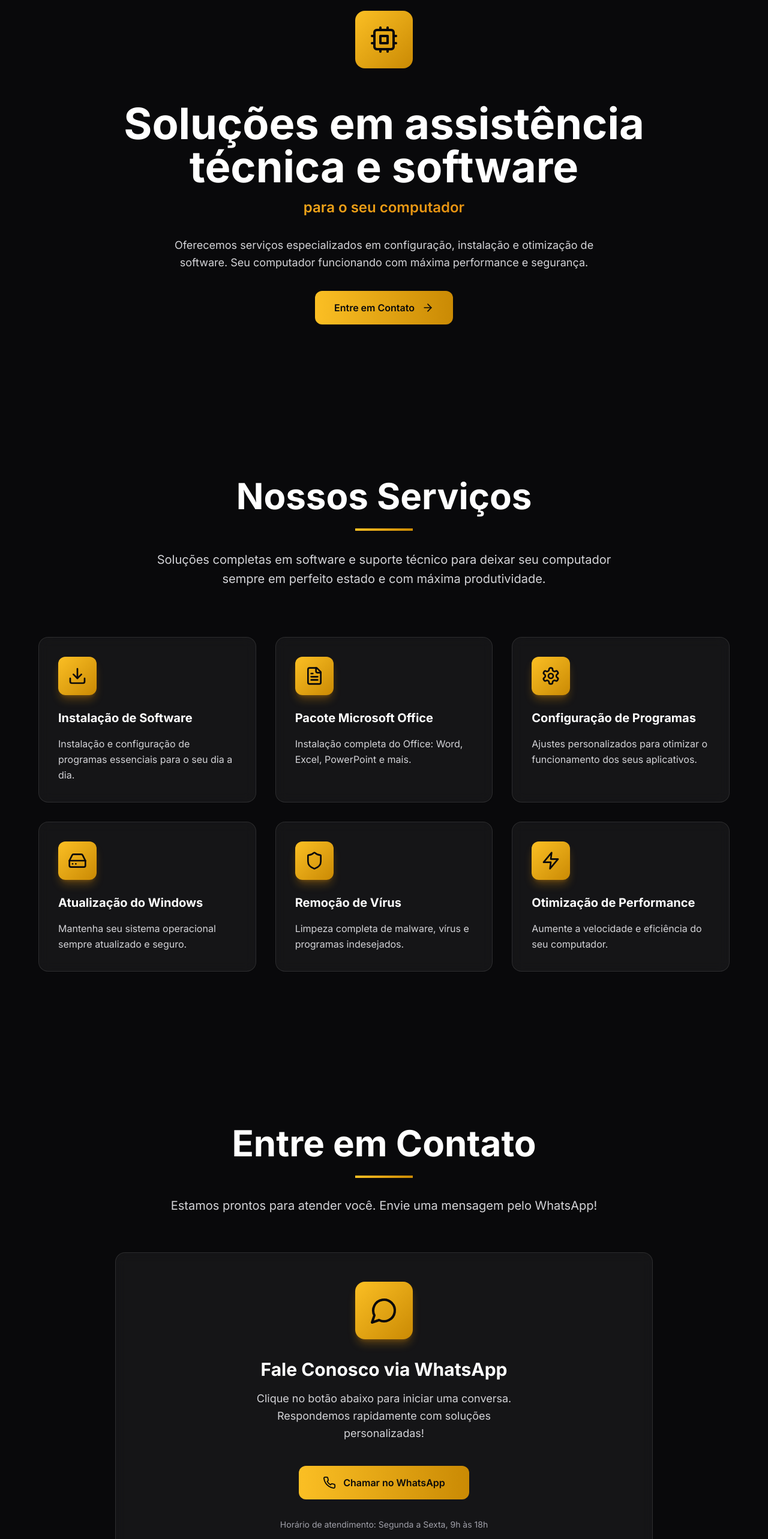
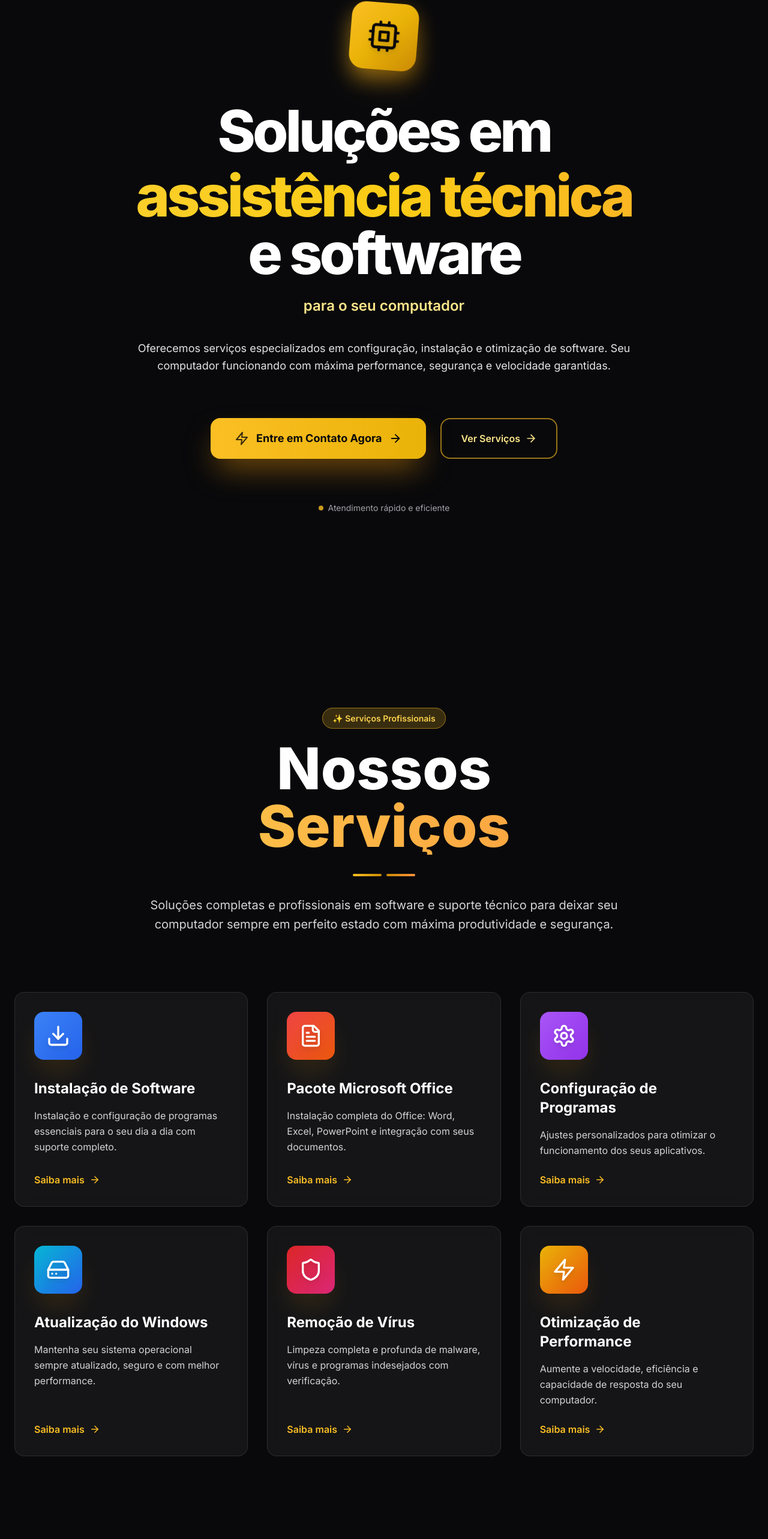
Before and after one commit to Keven-W/assistence-rk, a React (Vite) app: page / in a window 1280 px wide. Shown: the part 142-2708 px from the top of the page at 60% size. Built offline with nearby package versions, Linux system fonts and the light colour scheme.

Commit message:
versão final

```diff
--- a/src/components/Contact.tsx
+++ b/src/components/Contact.tsx
@@ -1,4 +1,4 @@
-import { MessageCircle, Phone } from 'lucide-react';
+import { MessageCircle, Phone, CheckCircle2 } from 'lucide-react';
 
 function Contact() {
   const whatsappNumber = '5511999999999';
@@ -9,49 +9,105 @@ function Contact() {
     window.open(url, '_blank');
   };
 
+  const benefits = [
+    'Resposta em menos de 1 hora',
+    'Diagnóstico gratuito',
+    'Suporte técnico profissional'
+  ];
+
   return (
-    <section id="contato" className="relative py-32 px-6 overflow-hidden">
+    <section id="contato" className="relative py-40 px-6 overflow-hidden">
       <div className="absolute inset-0 -z-10">
-        <div className="absolute bottom-0 left-1/2 -translate-x-1/2 w-96 h-96 bg-amber-500/10 rounded-full blur-3xl"></div>
+        <div className="absolute -bottom-32 left-1/2 -translate-x-1/2 w-[700px] h-[700px] bg-amber-500/12 rounded-full blur-3xl animate-float"></div>
+        <div className="absolute -top-32 right-0 w-96 h-96 bg-yellow-500/8 rounded-full blur-3xl animate-bounce-smooth"></div>
       </div>
 
-      <div className="container mx-auto max-w-4xl">
-        <div className="text-center mb-16">
-          <h2 className="text-5xl md:text-6xl font-bold text-white mb-6">
-            Entre em Contato
+      <div className="container mx-auto max-w-5xl">
+        <div className="text-center mb-24">
+          <div className="inline-block animate-slideInDown mb-6">
+            <span className="px-4 py-2 rounded-full bg-green-400/20 border border-green-400/50 text-green-300 text-sm font-semibold">
+              🚀 Disponível Agora
+            </span>
+          </div>
+          <h2 className="text-7xl md:text-8xl font-black text-white mb-8 leading-tight">
+            Vamos resolver
+            <span className="block bg-gradient-to-r from-green-300 to-emerald-400 bg-clip-text text-transparent">
+              seu problema
+            </span>
           </h2>
-          <div className="w-24 h-1 bg-gradient-to-r from-amber-400 to-yellow-600 mx-auto mb-8"></div>
-          <p className="text-xl text-zinc-300">
-            Estamos prontos para atender você. Envie uma mensagem pelo WhatsApp!
+          <div className="flex gap-2 justify-center mb-8">
+            <div className="w-12 h-1 bg-gradient-to-r from-green-400 to-emerald-500 rounded-full"></div>
+            <div className="w-12 h-1 bg-gradient-to-r from-emerald-500 to-green-400 rounded-full"></div>
+          </div>
+          <p className="text-xl text-zinc-300 max-w-3xl mx-auto leading-relaxed">
+            Estamos prontos para atender você com rapidez e eficiência. Envie uma mensagem e comece agora mesmo!
           </p>
         </div>
 
-        <div className="group relative">
-          <div className="absolute inset-0 bg-gradient-to-r from-amber-400 to-yellow-600 rounded-2xl blur opacity-0 group-hover:opacity-100 transition-opacity duration-500"></div>
-          <div className="relative glass-effect border border-amber-400/30 rounded-2xl p-12 text-center">
-            <div className="inline-flex items-center justify-center w-24 h-24 rounded-2xl bg-gradient-to-br from-amber-400 to-yellow-600 mb-8 group-hover:scale-110 transition-transform duration-500 shadow-lg shadow-amber-500/30">
-              <MessageCircle size={48} className="text-zinc-950" />
+        <div className="grid md:grid-cols-2 gap-12 items-center mb-24">
+          <div className="space-y-6 animate-slideInLeft">
+            <h3 className="text-3xl font-bold text-white mb-8">Por que nos escolher?</h3>
+            {benefits.map((benefit, index) => (
+              <div key={index} className="flex items-start gap-4 group/benefit">
+                <div className="flex-shrink-0">
+                  <CheckCircle2 size={28} className="text-green-400 group-hover/benefit:scale-110 transition-transform duration-300 drop-shadow-lg" />
+                </div>
+                <div>
+                  <p className="text-lg font-semibold text-white group-hover/benefit:text-green-300 transition-colors">
+                    {benefit}
+                  </p>
+                </div>
+              </div>
+            ))}
           </div>
 
-            <h3 className="text-3xl font-bold text-white mb-4">
-              Fale Conosco via WhatsApp
+          <div className="animate-slideInRight">
+            <div className="relative group">
+              <div className="absolute inset-0 bg-gradient-to-br from-green-400 to-emerald-600 rounded-3xl blur-2xl opacity-30 group-hover:opacity-50 transition-opacity duration-500"></div>
+              <div className="relative glass-effect border border-green-400/40 rounded-3xl p-12 backdrop-blur-xl">
+                <div className="inline-flex items-center justify-center w-28 h-28 rounded-3xl bg-gradient-to-br from-green-400 to-emerald-500 mb-8 mx-auto shadow-2xl shadow-green-500/30 group-hover:scale-110 group-hover:-translate-y-2 transition-all duration-500">
+                  <MessageCircle size={56} className="text-white drop-shadow-lg" />
+                </div>
+
+                <h3 className="text-3xl font-black text-white mb-4 text-center">
+                  Fale Conosco Agora
                 </h3>
-            <p className="text-zinc-300 mb-10 max-w-md mx-auto text-lg leading-relaxed">
-              Clique no botão abaixo para iniciar uma conversa. Respondemos rapidamente com soluções personalizadas!
+                <p className="text-zinc-300 mb-10 text-center text-lg leading-relaxed">
+                  Clique no botão para conversar conosco pelo WhatsApp. Resposta garantida em menos de 1 hora!
                 </p>
 
                 <button
                   onClick={handleWhatsAppClick}
-              className="inline-flex items-center gap-3 px-10 py-4 bg-gradient-to-r from-amber-400 to-yellow-600 text-zinc-950 font-semibold rounded-xl hover:shadow-2xl hover:shadow-amber-500/40 transition-all duration-300 hover:scale-110 hover:-translate-y-1 group/btn"
+                  className="relative w-full inline-flex items-center justify-center gap-3 px-10 py-6 bg-gradient-to-r from-green-400 to-emerald-500 text-white font-bold text-lg rounded-2xl shadow-2xl shadow-green-500/40 hover:shadow-3xl hover:shadow-green-500/60 transition-all duration-300 hover:scale-105 hover:-translate-y-1 overflow-hidden group/btn"
                 >
-              <Phone size={22} />
-              Chamar no WhatsApp
+                  <span className="absolute inset-0 bg-white opacity-0 group-hover/btn:opacity-20 transition-opacity duration-300"></span>
+                  <Phone size={26} className="animate-pulse drop-shadow-lg" />
+                  <span className="relative">Chamar no WhatsApp</span>
                 </button>
 
-            <p className="mt-8 text-zinc-400 text-sm">
-              Horário de atendimento: Segunda a Sexta, 9h às 18h
+                <p className="mt-8 text-zinc-400 text-center text-sm font-semibold">
+                  ⏰ Atendimento: Seg-Sex, 9h às 18h
                 </p>
               </div>
+            </div>
+          </div>
+        </div>
+
+        <div className="grid grid-cols-3 gap-6 text-center animate-fadeInUp">
+          {[
+            { number: '100+', label: 'Clientes Atendidos' },
+            { number: '24h', label: 'Resposta Rápida' },
+            { number: '5⭐', label: 'Satisfação' }
+          ].map((stat, index) => (
+            <div key={index} className="p-6 rounded-2xl bg-gradient-to-br from-zinc-800/50 to-zinc-900/30 border border-amber-400/20 hover:border-amber-400/60 transition-all duration-300 hover:bg-zinc-800/70 group/stat">
+              <div className="text-3xl font-black bg-gradient-to-r from-green-300 to-emerald-400 bg-clip-text text-transparent group-hover/stat:scale-110 transition-transform duration-300">
+                {stat.number}
+              </div>
+              <p className="text-zinc-300 font-semibold mt-2 group-hover/stat:text-white transition-colors">
+                {stat.label}
+              </p>
+            </div>
+          ))}
         </div>
       </div>
     </section>
--- a/src/components/Hero.tsx
+++ b/src/components/Hero.tsx
@@ -1,4 +1,4 @@
-import { Cpu, ArrowRight } from 'lucide-react';
+import { Cpu, ArrowRight, Zap } from 'lucide-react';
 
 function Hero() {
   const scrollToContact = () => {
@@ -9,39 +9,70 @@ function Hero() {
   };
 
   return (
-    <section id="inicio" className="relative pt-40 pb-32 px-6 overflow-hidden">
-      <div className="absolute inset-0 -z-10">
-        <div className="absolute top-20 left-10 w-72 h-72 bg-amber-500/10 rounded-full blur-3xl"></div>
-        <div className="absolute bottom-20 right-10 w-96 h-96 bg-yellow-500/10 rounded-full blur-3xl"></div>
+    <section id="inicio" className="relative pt-40 pb-40 px-6 overflow-hidden">
+      <div className="absolute inset-0 -z-20">
+        <div className="absolute top-10 left-1/4 w-96 h-96 bg-amber-500/15 rounded-full blur-3xl animate-pulse"></div>
+        <div className="absolute bottom-0 right-1/4 w-[600px] h-[600px] bg-yellow-500/10 rounded-full blur-3xl animate-bounce-smooth"></div>
+        <div className="absolute top-1/2 left-0 w-72 h-72 bg-amber-600/5 rounded-full blur-3xl"></div>
       </div>
 
-      <div className="container mx-auto max-w-5xl">
-        <div className="text-center space-y-8">
-          <div className="inline-flex items-center justify-center w-24 h-24 rounded-2xl bg-gradient-to-br from-amber-400 to-yellow-600 mb-6 animate-float">
-            <Cpu size={48} className="text-zinc-950" />
+      <div className="container mx-auto max-w-6xl">
+        <div className="text-center space-y-10">
+          <div className="inline-block animate-slideInDown">
+            <div className="relative">
+              <div className="absolute inset-0 bg-gradient-to-r from-amber-400 to-yellow-600 rounded-3xl blur-lg opacity-40 animate-pulse"></div>
+              <div className="relative inline-flex items-center justify-center w-28 h-28 rounded-3xl bg-gradient-to-br from-amber-400 via-yellow-500 to-yellow-600 shadow-2xl shadow-amber-500/30 animate-float">
+                <Cpu size={56} className="text-zinc-950 drop-shadow-lg" />
+              </div>
+            </div>
           </div>
 
-          <div className="animate-fadeInUp">
-            <h1 className="text-6xl md:text-7xl font-bold text-white leading-tight mb-4">
-              Soluções em assistência técnica e software
+          <div className="space-y-6 animate-fadeInUp">
+            <h1 className="text-7xl md:text-8xl font-black text-white leading-tight tracking-tighter">
+              Soluções em
+              <span className="block mt-3 bg-gradient-to-r from-amber-300 via-yellow-400 to-orange-400 bg-clip-text text-transparent animate-text-gradient">
+                assistência técnica
+              </span>
+              e software
             </h1>
-            <p className="text-2xl gradient-text font-semibold">
+            <p className="text-2xl font-semibold text-amber-200">
               para o seu computador
             </p>
           </div>
 
-          <p className="text-lg text-zinc-300 max-w-3xl mx-auto leading-relaxed animate-fadeInUp">
+          <p className="text-lg text-zinc-200 max-w-4xl mx-auto leading-relaxed animate-fadeInUp" style={{ animationDelay: '0.1s' }}>
             Oferecemos serviços especializados em configuração, instalação e otimização de software.
-            Seu computador funcionando com máxima performance e segurança.
+            Seu computador funcionando com máxima performance, segurança e velocidade garantidas.
           </p>
 
-          <button
-            onClick={scrollToContact}
-            className="mt-10 inline-flex items-center gap-3 px-8 py-4 bg-gradient-to-r from-amber-400 to-yellow-600 text-zinc-950 font-semibold rounded-xl hover:shadow-2xl hover:shadow-amber-500/40 transition-all duration-300 hover:scale-110 hover:-translate-y-1 group"
-          >
-            Entre em Contato
-            <ArrowRight size={20} className="group-hover:translate-x-1 transition-transform" />
-          </button>
+          <div className="flex flex-col sm:flex-row gap-6 justify-center items-center pt-8 animate-fadeInUp" style={{ animationDelay: '0.2s' }}>
+            <button
+              onClick={scrollToContact}
+              className="relative group inline-flex items-center gap-3 px-10 py-5 bg-gradient-to-r from-amber-400 to-yellow-500 text-zinc-950 font-bold text-lg rounded-2xl shadow-2xl shadow-amber-500/50 hover:shadow-3xl hover:shadow-amber-500/60 transition-all duration-300 hover:scale-105 hover:-translate-y-2 overflow-hidden"
+            >
+              <span className="absolute inset-0 bg-white opacity-0 group-hover:opacity-20 transition-opacity duration-300"></span>
+              <span className="relative flex items-center gap-3">
+                <Zap size={24} className="animate-pulse" />
+                Entre em Contato Agora
+                <ArrowRight size={22} className="group-hover:translate-x-2 transition-transform duration-300" />
+              </span>
+            </button>
+
+            <button
+              onClick={() => document.getElementById('servicos')?.scrollIntoView({ behavior: 'smooth' })}
+              className="inline-flex items-center gap-2 px-8 py-5 border-2 border-amber-400/60 text-amber-200 font-semibold rounded-2xl hover:border-amber-300 hover:text-amber-100 hover:bg-amber-400/5 transition-all duration-300 hover:scale-105"
+            >
+              Ver Serviços
+              <ArrowRight size={20} />
+            </button>
+          </div>
+
+          <div className="pt-10 text-zinc-400 text-sm animate-bounce-smooth">
+            <p className="flex items-center justify-center gap-2">
+              <span className="inline-block w-2 h-2 bg-amber-400 rounded-full animate-pulse"></span>
+              Atendimento rápido e eficiente
+            </p>
+          </div>
         </div>
       </div>
     </section>
--- a/src/components/Services.tsx
+++ b/src/components/Services.tsx
@@ -4,7 +4,8 @@ import {
   Shield,
   Zap,
   FileText,
-  HardDrive
+  HardDrive,
+  ArrowRight
 } from 'lucide-react';
 
 function Services() {
@@ -12,55 +13,73 @@ function Services() {
     {
       icon: Download,
       title: 'Instalação de Software',
-      description: 'Instalação e configuração de programas essenciais para o seu dia a dia.',
+      description: 'Instalação e configuração de programas essenciais para o seu dia a dia com suporte completo.',
       delay: '0s',
+      color: 'from-blue-500 to-blue-600',
     },
     {
       icon: FileText,
       title: 'Pacote Microsoft Office',
-      description: 'Instalação completa do Office: Word, Excel, PowerPoint e mais.',
+      description: 'Instalação completa do Office: Word, Excel, PowerPoint e integração com seus documentos.',
       delay: '0.1s',
+      color: 'from-red-500 to-orange-600',
     },
     {
       icon: Settings,
       title: 'Configuração de Programas',
       description: 'Ajustes personalizados para otimizar o funcionamento dos seus aplicativos.',
       delay: '0.2s',
+      color: 'from-purple-500 to-purple-600',
     },
     {
       icon: HardDrive,
       title: 'Atualização do Windows',
-      description: 'Mantenha seu sistema operacional sempre atualizado e seguro.',
+      description: 'Mantenha seu sistema operacional sempre atualizado, seguro e com melhor performance.',
       delay: '0.3s',
+      color: 'from-cyan-500 to-blue-600',
     },
     {
       icon: Shield,
       title: 'Remoção de Vírus',
-      description: 'Limpeza completa de malware, vírus e programas indesejados.',
+      description: 'Limpeza completa e profunda de malware, vírus e programas indesejados com verificação.',
       delay: '0.4s',
+      color: 'from-red-600 to-pink-600',
     },
     {
       icon: Zap,
       title: 'Otimização de Performance',
-      description: 'Aumente a velocidade e eficiência do seu computador.',
+      description: 'Aumente a velocidade, eficiência e capacidade de resposta do seu computador.',
       delay: '0.5s',
+      color: 'from-yellow-500 to-orange-600',
     },
   ];
 
   return (
-    <section id="servicos" className="relative py-32 px-6">
+    <section id="servicos" className="relative py-40 px-6 overflow-hidden">
       <div className="absolute inset-0 -z-10">
-        <div className="absolute top-1/2 right-0 w-80 h-80 bg-amber-500/5 rounded-full blur-3xl"></div>
+        <div className="absolute -top-40 right-1/4 w-[500px] h-[500px] bg-amber-500/8 rounded-full blur-3xl animate-float"></div>
+        <div className="absolute -bottom-40 left-1/3 w-[600px] h-[600px] bg-yellow-500/5 rounded-full blur-3xl animate-bounce-smooth"></div>
       </div>
 
-      <div className="container mx-auto max-w-6xl">
-        <div className="text-center mb-20">
-          <h2 className="text-5xl md:text-6xl font-bold text-white mb-6">
-            Nossos Serviços
+      <div className="container mx-auto max-w-7xl">
+        <div className="text-center mb-24">
+          <div className="inline-block animate-slideInDown mb-6">
+            <span className="px-4 py-2 rounded-full bg-amber-400/20 border border-amber-400/50 text-amber-300 text-sm font-semibold">
+              ✨ Serviços Profissionais
+            </span>
+          </div>
+          <h2 className="text-7xl md:text-8xl font-black text-white mb-8 leading-tight">
+            Nossos
+            <span className="block bg-gradient-to-r from-amber-300 to-orange-400 bg-clip-text text-transparent">
+              Serviços
+            </span>
           </h2>
-          <div className="w-24 h-1 bg-gradient-to-r from-amber-400 to-yellow-600 mx-auto mb-8"></div>
-          <p className="text-xl text-zinc-300 max-w-3xl mx-auto leading-relaxed">
-            Soluções completas em software e suporte técnico para deixar seu computador sempre em perfeito estado e com máxima produtividade.
+          <div className="flex gap-2 justify-center mb-8">
+            <div className="w-12 h-1 bg-gradient-to-r from-amber-400 to-yellow-600 rounded-full"></div>
+            <div className="w-12 h-1 bg-gradient-to-r from-yellow-600 to-orange-400 rounded-full"></div>
+          </div>
+          <p className="text-xl text-zinc-300 max-w-4xl mx-auto leading-relaxed">
+            Soluções completas e profissionais em software e suporte técnico para deixar seu computador sempre em perfeito estado com máxima produtividade e segurança.
           </p>
         </div>
 
@@ -69,17 +88,27 @@ function Services() {
             <div
               key={index}
               style={{ animationDelay: service.delay }}
-              className="group glass-effect border border-amber-400/20 rounded-2xl p-8 card-hover animate-fadeInUp"
+              className="group relative animate-fadeInUp"
             >
-              <div className="w-16 h-16 rounded-xl bg-gradient-to-br from-amber-400 to-yellow-600 flex items-center justify-center mb-6 group-hover:scale-125 transition-transform duration-500 shadow-lg shadow-amber-500/30">
-                <service.icon size={32} className="text-zinc-950" />
+              <div className="absolute inset-0 bg-gradient-to-br from-zinc-800/50 to-zinc-900/30 rounded-2xl opacity-0 group-hover:opacity-100 transition-opacity duration-500 blur-xl"></div>
+              <div className="relative glass-effect border border-amber-400/30 rounded-2xl p-8 backdrop-blur-xl hover:border-amber-400/60 transition-all duration-500 group-hover:bg-white/10 h-full flex flex-col">
+                <div className={`w-20 h-20 rounded-2xl bg-gradient-to-br ${service.color} flex items-center justify-center mb-8 shadow-2xl shadow-amber-500/20 group-hover:scale-110 group-hover:-translate-y-2 transition-all duration-500`}>
+                  <service.icon size={40} className="text-white drop-shadow-lg" />
+                </div>
+
+                <h3 className="text-2xl font-bold text-white mb-4 group-hover:text-amber-300 transition-colors line-clamp-2">
+                  {service.title}
+                </h3>
+
+                <p className="text-zinc-300 leading-relaxed mb-6 flex-grow group-hover:text-zinc-200 transition-colors">
+                  {service.description}
+                </p>
+
+                <button className="inline-flex items-center gap-2 text-amber-400 font-semibold group-hover:text-amber-300 transition-colors">
+                  <span>Saiba mais</span>
+                  <ArrowRight size={18} className="group-hover:translate-x-2 transition-transform duration-300" />
+                </button>
               </div>
-              <h3 className="text-xl font-bold text-white mb-4 group-hover:text-amber-300 transition-colors">
-                {service.title}
-              </h3>
-              <p className="text-zinc-300 leading-relaxed">
-                {service.description}
-              </p>
             </div>
           ))}
         </div>
--- a/src/index.css
+++ b/src/index.css
@@ -15,7 +15,7 @@ body {
 @keyframes fadeInUp {
   from {
     opacity: 0;
-    transform: translateY(30px);
+    transform: translateY(40px);
   }
   to {
     opacity: 1;
@@ -26,7 +26,7 @@ body {
 @keyframes fadeInDown {
   from {
     opacity: 0;
-    transform: translateY(-30px);
+    transform: translateY(-40px);
   }
   to {
     opacity: 1;
@@ -34,19 +34,21 @@ body {
   }
 }
 
-@keyframes glow {
-  0%, 100% {
-    box-shadow: 0 0 20px rgba(251, 146, 60, 0.3);
+@keyframes slideInLeft {
+  from {
+    opacity: 0;
+    transform: translateX(-60px);
   }
-  50% {
-    box-shadow: 0 0 40px rgba(251, 146, 60, 0.5);
+  to {
+    opacity: 1;
+    transform: translateX(0);
   }
 }
 
-@keyframes slideInLeft {
+@keyframes slideInRight {
   from {
     opacity: 0;
-    transform: translateX(-50px);
+    transform: translateX(60px);
   }
   to {
     opacity: 1;
@@ -56,31 +58,112 @@ body {
 
 @keyframes float {
   0%, 100% {
-    transform: translateY(0px);
+    transform: translateY(0px) rotate(0deg);
   }
   50% {
-    transform: translateY(-10px);
+    transform: translateY(-15px) rotate(5deg);
+  }
+}
+
+@keyframes pulse-glow {
+  0%, 100% {
+    box-shadow: 0 0 20px rgba(251, 146, 60, 0.3), 0 0 40px rgba(251, 146, 60, 0.1);
+  }
+  50% {
+    box-shadow: 0 0 40px rgba(251, 146, 60, 0.5), 0 0 80px rgba(251, 146, 60, 0.2);
+  }
+}
+
+@keyframes shimmer {
+  0% {
+    background-position: -1000px 0;
+  }
+  100% {
+    background-position: 1000px 0;
+  }
+}
+
+@keyframes rotate-slow {
+  from {
+    transform: rotate(0deg);
+  }
+  to {
+    transform: rotate(360deg);
+  }
+}
+
+@keyframes bounce-smooth {
+  0%, 100% {
+    transform: translateY(0);
+  }
+  50% {
+    transform: translateY(-20px);
+  }
+}
+
+@keyframes scale-pulse {
+  0%, 100% {
+    transform: scale(1);
+  }
+  50% {
+    transform: scale(1.05);
+  }
+}
+
+@keyframes text-gradient {
+  0%, 100% {
+    background-position: 0% 50%;
+  }
+  50% {
+    background-position: 100% 50%;
   }
 }
 
 .animate-fadeInUp {
-  animation: fadeInUp 0.6s ease-out;
+  animation: fadeInUp 0.7s cubic-bezier(0.34, 1.56, 0.64, 1);
 }
 
 .animate-fadeInDown {
-  animation: fadeInDown 0.6s ease-out;
-}
-
-.animate-glow {
-  animation: glow 3s ease-in-out infinite;
+  animation: fadeInDown 0.7s cubic-bezier(0.34, 1.56, 0.64, 1);
 }
 
 .animate-slideInLeft {
-  animation: slideInLeft 0.7s ease-out;
+  animation: slideInLeft 0.8s cubic-bezier(0.34, 1.56, 0.64, 1);
+}
+
+.animate-slideInRight {
+  animation: slideInRight 0.8s cubic-bezier(0.34, 1.56, 0.64, 1);
 }
 
 .animate-float {
-  animation: float 3s ease-in-out infinite;
+  animation: float 4s ease-in-out infinite;
+}
+
+.animate-pulse-glow {
+  animation: pulse-glow 3s ease-in-out infinite;
+}
+
+.animate-shimmer {
+  animation: shimmer 3s infinite;
+  background-size: 1000px 100%;
+  background-image: linear-gradient(90deg, transparent, rgba(255, 255, 255, 0.1), transparent);
+}
+
+.animate-rotate {
+  animation: rotate-slow 8s linear infinite;
+}
+
+.animate-bounce-smooth {
+  animation: bounce-smooth 2s ease-in-out infinite;
+}
+
+.animate-scale-pulse {
+  animation: scale-pulse 2s ease-in-out infinite;
+}
+
+.animate-text-gradient {
+  background-size: 200% 100%;
+  animation: text-gradient 3s ease infinite;
 }
 
 .gradient-text {
```
Lines whose indentation alone changed are shown as unchanged.
